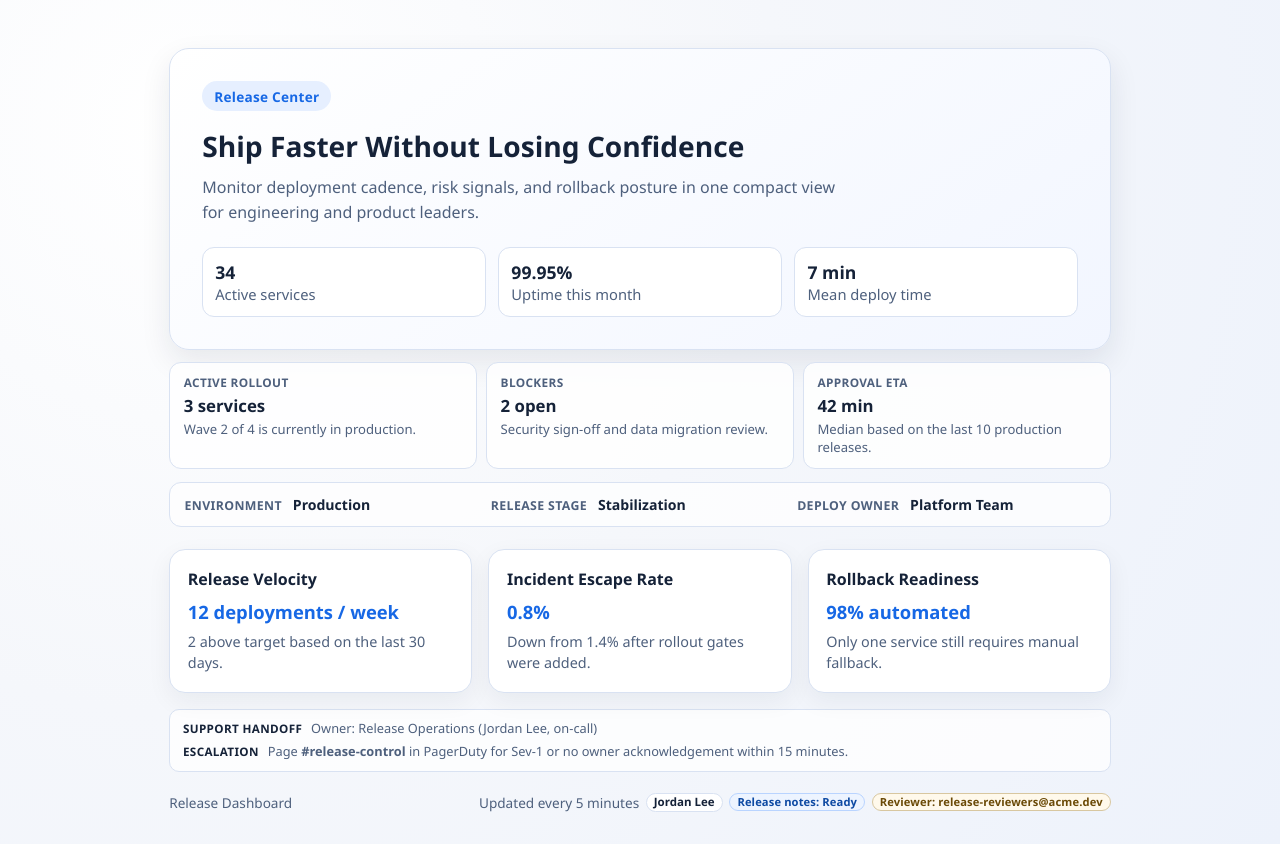
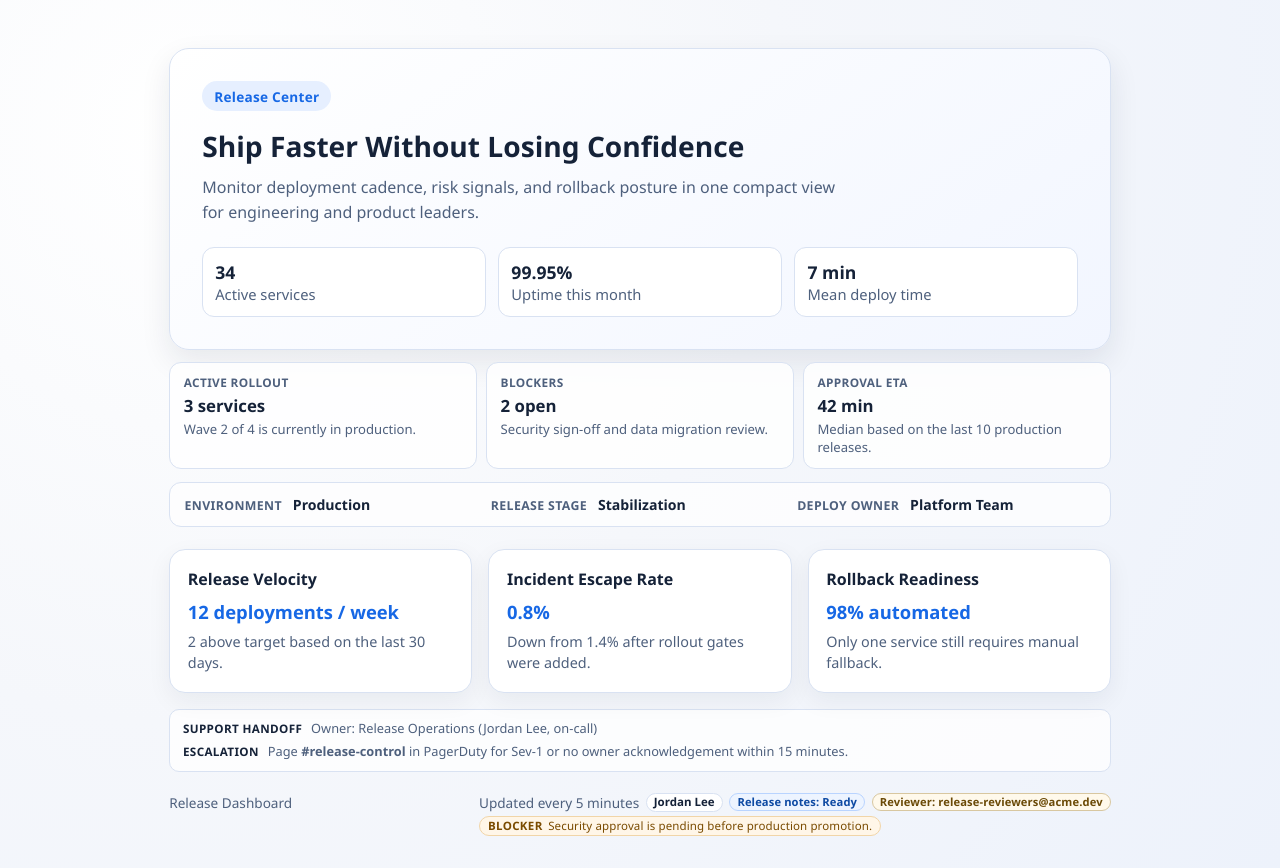
Before and after one commit to abhinsharma/linear-app, a website built with Vite: page index.html in a window 1280 px wide. Before the commit the page ends 844 px from the top, so only its background shows below. Built offline with nearby package versions, Linux system fonts and the light colour scheme.

Commit message:
feat: add compact release blocker note to release summary

```diff
--- a/src/main.js
+++ b/src/main.js
@@ -96,6 +96,7 @@ document.querySelector('#app').innerHTML = `
 
     <footer class="footer">
       <p>Release Dashboard</p>
+      <div class="release-summary">
         <p class="footer-meta">
           Updated every 5 minutes
           <span class="owner-chip" aria-label="Release owner">Jordan Lee</span>
@@ -108,6 +109,11 @@ document.querySelector('#app').innerHTML = `
             Reviewer: release-reviewers@acme.dev
           </a>
         </p>
+        <p class="release-blocker-note">
+          <span>Blocker</span>
+          Security approval is pending before production promotion.
+        </p>
+      </div>
     </footer>
   </main>
 `;
--- a/src/styles.css
+++ b/src/styles.css
@@ -202,6 +202,34 @@ body {
   flex-wrap: wrap;
 }
 
+.release-summary {
+  display: inline-flex;
+  flex-direction: column;
+  align-items: flex-start;
+  gap: 0.3rem;
+}
+
+.release-blocker-note {
+  margin: 0;
+  display: inline-flex;
+  align-items: center;
+  gap: 0.35rem;
+  padding: 0.12rem 0.5rem;
+  border-radius: 999px;
+  border: 1px solid #f1d5a8;
+  background: #fff6e8;
+  color: #7a4b00;
+  font-size: 0.72rem;
+  line-height: 1.2;
+  letter-spacing: 0.01em;
+}
+
+.release-blocker-note span {
+  font-weight: 700;
+  text-transform: uppercase;
+  letter-spacing: 0.03em;
+}
+
 .owner-chip {
   display: inline-flex;
   align-items: center;
```
Lines whose indentation alone changed are shown as unchanged.
